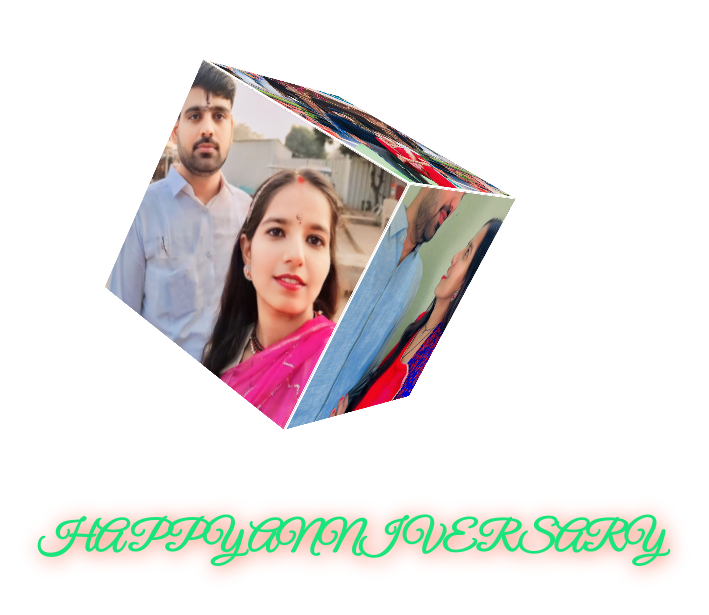
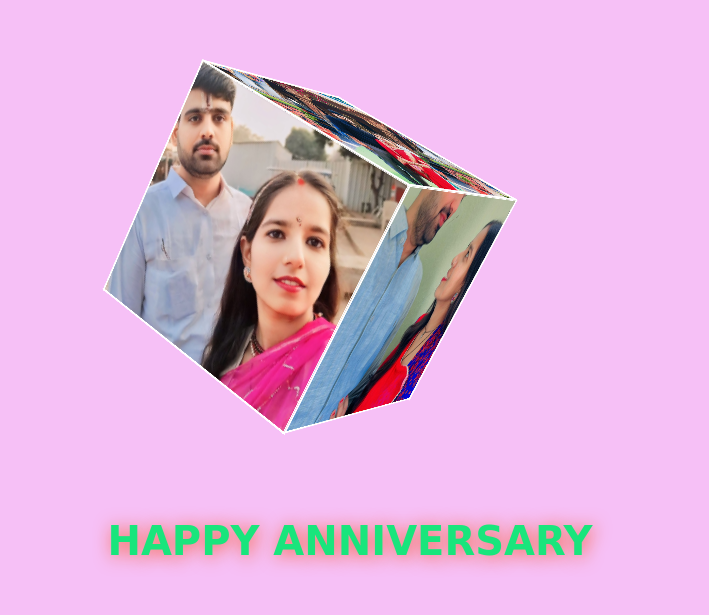
Before and after one commit to rpsatyam/newpr, a plain HTML site: page index.html in a window 1280 px wide. Shown: the part 171-786 px from the top of the page, without its empty margins (290-999 px from the left). Drawn offline with Linux system fonts and the light colour scheme.

Commit message:
Update style.css

```diff
--- a/style.css
+++ b/style.css
@@ -1,7 +1,7 @@
 @import url('https://fonts.googleapis.com/css2?family=Great+Vibes&display=swap');
 
 body {
-    background-color: radial-gradient(circle, yellow, green);
+    background-color: rgba(238, 130, 238, 0.5);
     display: flex;
     flex-direction: column;
     justify-content: center;
@@ -50,7 +50,7 @@ body {
 /* Happy Anniversary Text Styling */
 .anniversary-text {
     margin-top: 110px;
-    font-family: 'Great Vibes', cursive;
+    font-family: 'Brush Script MT', cursive;
     font-size: 40px;
     color: rgb(25, 229, 124);
     text-shadow: 2px 2px 10px rgba(255, 255, 255, 0.8);
```
